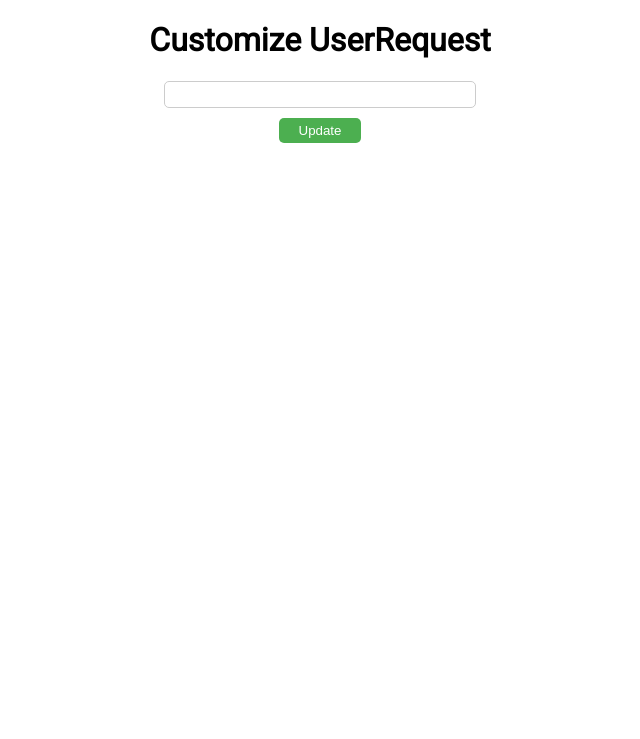
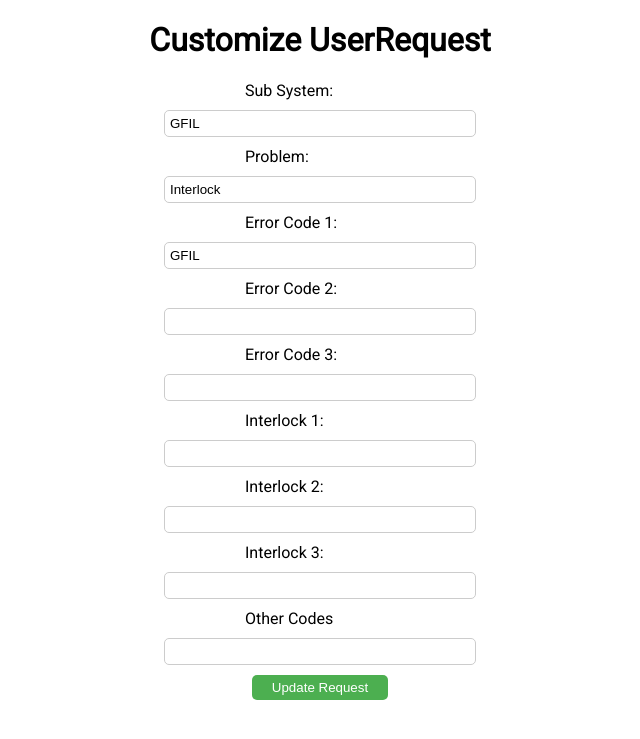
Before and after one commit to gabrielTMH/medicalAI, a Flask app: page /update/1 in a window 1280 px wide. Shown: the top 739 px of the page, without its empty margins (320-960 px from the left). Run offline with Flask 2, Linux system fonts and the light colour scheme; data comes from the database, SQL or seed files in the repository; both versions use the stored data as it was before the commit.

Commit message:
Change function works.

```diff
--- a/src/app.py
+++ b/src/app.py
@@ -68,12 +68,11 @@ def index():
         complete_issue = f'{subsystem}{problem}{error_code1}{error_code2}{error_code3}{interlock1}{interlock2}' \
                          f'{interlock3}{other_codes}'
 
-        model,vectorizer=unpickle_and_split_pipeline()
-        result= input_to_result(complete_issue_list,model,vectorizer)
+        model, vectorizer = unpickle_and_split_pipeline()
+        result = input_to_result(complete_issue_list, model, vectorizer)
         result = str(result)
         for i in result:
             print(i)
-
 
         new_request = UserRequest(subsystem=subsystem, problem=problem, error_code1=error_code1,
                                   error_code2=error_code2, error_code3=error_code3,
@@ -112,7 +111,28 @@ def update(id):
     user_request = UserRequest.query.get_or_404(id)
 
     if request.method == 'POST':
-        request.problem = request.form['problem']
+        user_request.subsystem = request.form['subsystem']
+        user_request.problem = request.form['problem']
+        user_request.error_code1 = request.form['error_code1']
+        user_request.error_code2 = request.form['error_code2']
+        user_request.error_code3 = request.form['error_code3']
+
+        user_request.interlock1 = request.form['interlock1']
+        user_request.interlock2 = request.form['interlock2']
+        user_request.interlock3 = request.form['interlock3']
+
+        user_request.other_codes = request.form['other_codes']
+
+        # create "issue" for model
+        complete_issue_list = [user_request.subsystem, user_request.problem, user_request.error_code1,
+                               user_request.error_code2, user_request.error_code3, user_request.interlock1,
+                               user_request.interlock2, user_request.interlock3, user_request.other_codes]
+
+        model, vectorizer = unpickle_and_split_pipeline()
+        result = input_to_result(complete_issue_list, model, vectorizer)
+        result = str(result)
+
+        user_request.result = result
 
         try:
             db.session.commit()
@@ -122,47 +142,46 @@ def update(id):
 
 
     else:
-        return render_template('update.html', request=request)
+        return render_template('update.html', user_request=user_request)
 
 
 def top_predictions(model, input, num_of_resolutions):
-  predictions = model.predict_proba(input)[0]
-  top_indices = predictions.argsort()[::-1][:num_of_resolutions]
-  answers=[]
-  for i in top_indices:
-      answers.append("Class: "+ model.classes_[i]+ " - Probability: "+ str(predictions[i]))
-  return answers
+    predictions = model.predict_proba(input)[0]
+    top_indices = predictions.argsort()[::-1][:num_of_resolutions]
+    answers = []
+    for i in top_indices:
+        answers.append("Class: " + model.classes_[i] + " - Probability: " + str(predictions[i]))
+    return answers
 
 
 def combine_raw_text(text):
-    result=''
+    result = ''
     for i in range(len(text)):
         if text[i] in (None, ""):
-            text[i]='-'
-        elif text[i-1] == '-':
-            result+=' ' + text[i]
+            text[i] = '-'
+        elif text[i - 1] == '-':
+            result += ' ' + text[i]
         result += text[i]
     return result
 
-def encode_user_input(vectorizer,raw_text):
-    combined_text=combine_raw_text(raw_text)
+
+def encode_user_input(vectorizer, raw_text):
+    combined_text = combine_raw_text(raw_text)
     return vectorizer.transform(combined_text)
+
 
 def unpickle_and_split_pipeline(picklepath='pipeline.pkl'):
     pipe = pickle.load(open(picklepath, 'rb'))
     classifier = pipe['random_forest_classifier']
     vectorizer = pipe['vectorizer']
-    return classifier,vectorizer
+    return classifier, vectorizer
+
 
 def input_to_result(list, classifier, vectorizer):
-    text_to_vectorize= combine_raw_text(list)
-    vectorized_text= vectorizer.transform([text_to_vectorize])
-    predictions=top_predictions(classifier,vectorized_text,3)
+    text_to_vectorize = combine_raw_text(list)
+    vectorized_text = vectorizer.transform([text_to_vectorize])
+    predictions = top_predictions(classifier, vectorized_text, 3)
     return predictions
-
-
-
-
 
 
 # debugger mode
--- a/src/templates/update.html
+++ b/src/templates/update.html
@@ -10,12 +10,28 @@
     <h1 style="text-align: center">Customize UserRequest</h1>
 </div>
 
-<div class="form">
-    <form action="/update/{{request.id}}" method="POST">
-        <input type="text" name="content" id="content" value="{{request.content}}">
-        <input type="submit" value="Update">
+    <form action="/update/{{user_request.id}}" method="POST">
+    <label for="problem">Sub System:</label>
+    <input type="text" name="subsystem" id="subsystem" value={{user_request.subsystem}}>
+    <label for="problem">Problem:</label>
+    <input type="text" name="problem" id="problem" value={{user_request.problem}}>
+     <label for="error_code1">Error Code 1:</label>
+    <input type="text" name="error_code1" id="error_code1" class="error_code" value={{user_request.error_code1}}>
+    <label for="error_code2">Error Code 2:</label>
+    <input type="text" name="error_code2" id="error_code2" class="error_code" value={{user_request.error_code2}}>
+    <label for="error_code3">Error Code 3:</label>
+    <input type="text" name="error_code3" id="error_code3" class="error_code" value={{user_request.error_code3}}>
 
-    </form>
+    <label for="interlock1">Interlock 1:</label>
+    <input type="text" name="interlock1" id="interlock1" class="interlock" value={{user_request.interlock1}}>
+    <label for="interlock2">Interlock 2:</label>
+    <input type="text" name="interlock2" id="interlock2" class="interlock" value={{user_request.interlock2}}>
+    <label for="interlock3">Interlock 3:</label>
+    <input type="text" name="interlock3" id="interlock3" class="interlock" value={{user_request.interlock3}}>
+    <label for="other_codes">Other Codes</label>
+    <input type="text" name="other_codes" id="other_codes"  value={{user_request.other_codes}}>
+    <input type="submit" value="Update Request">
+</form>
 
 </div>
 {% endblock %}
```
Also changed, not shown: src/instance/model.db (deleted).
